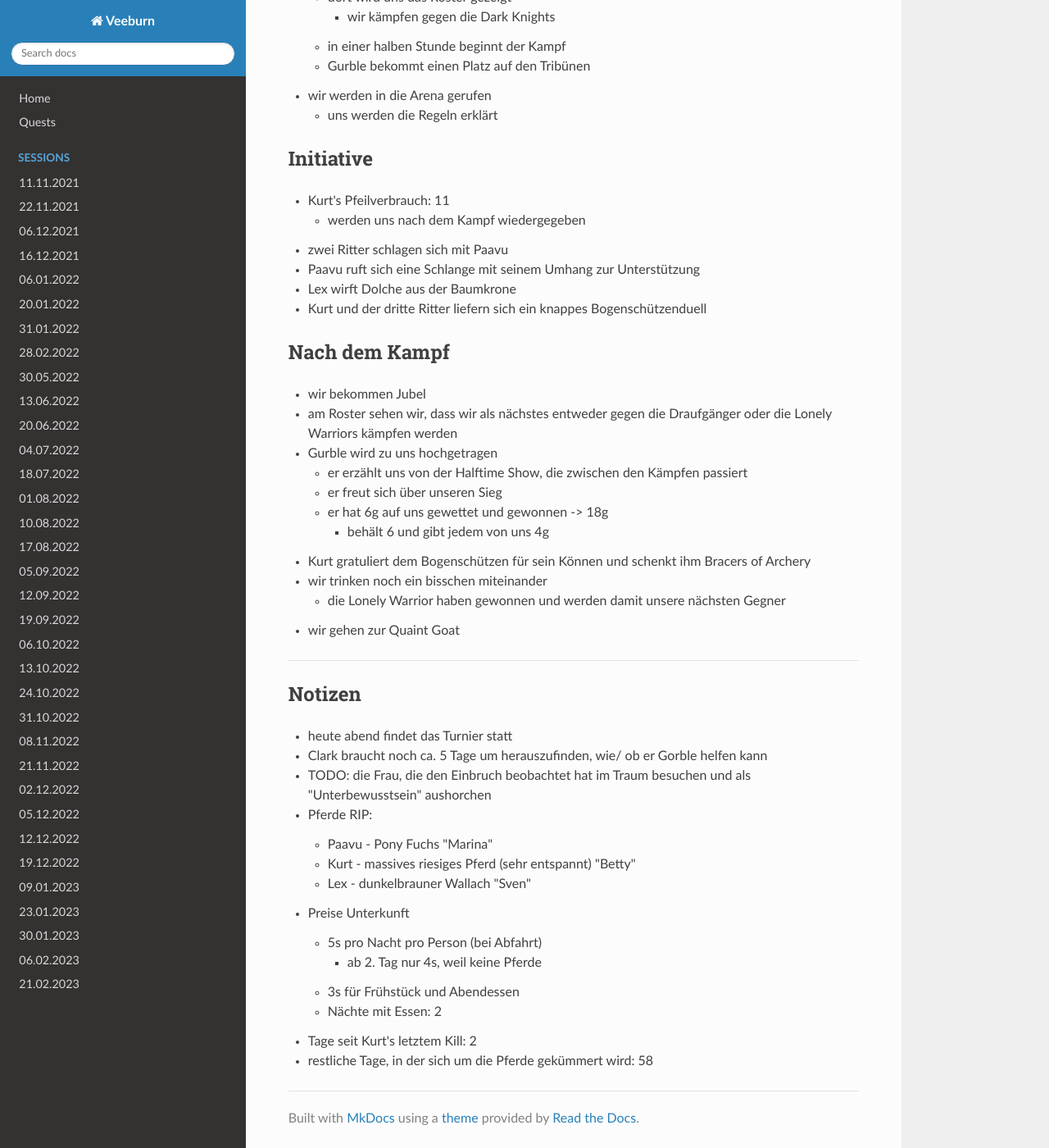
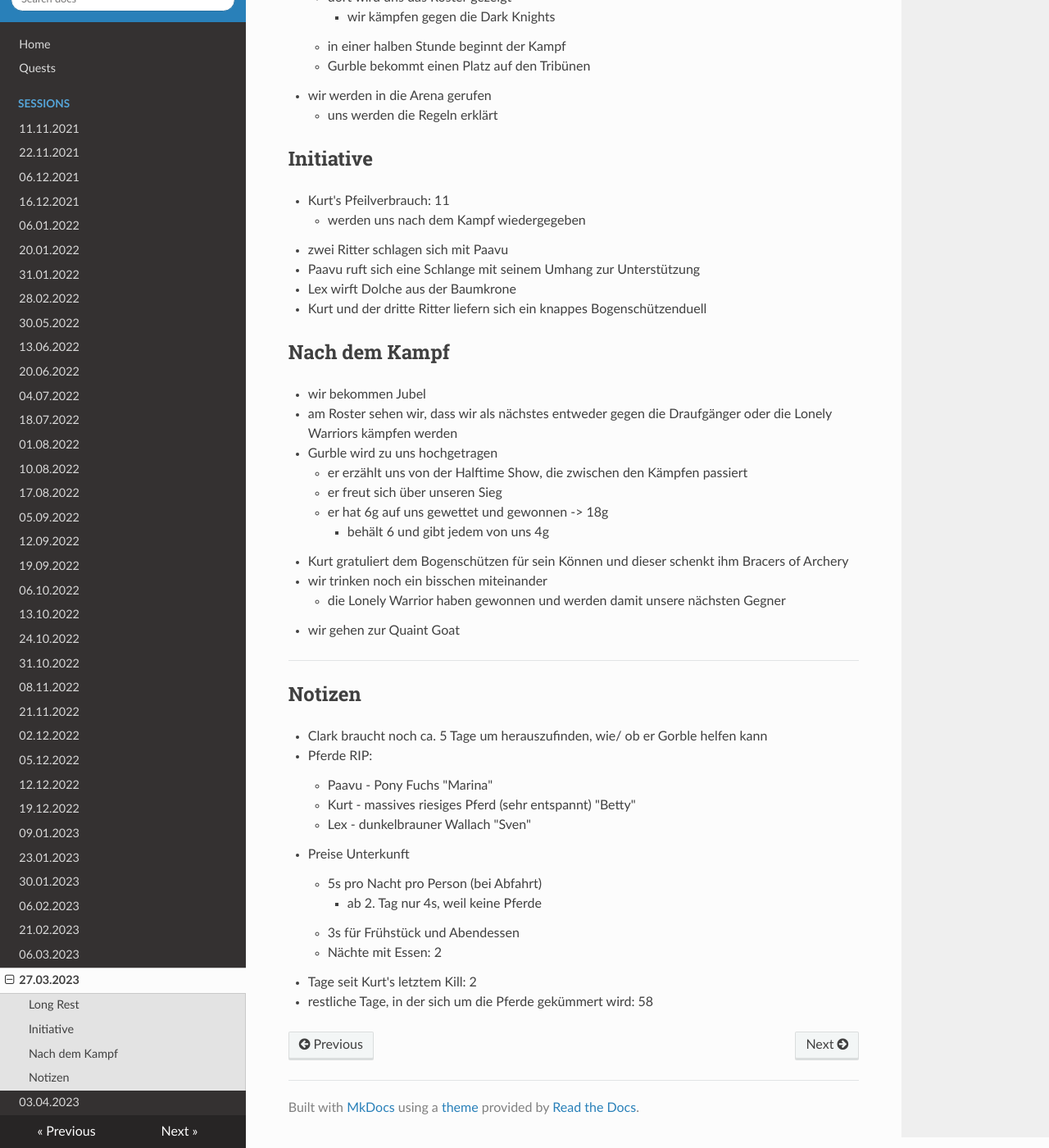
Before and after one commit to MilasBaumgarten/Veeburn, an MkDocs documentation site: the page built from docs/2023_03_27.md, in a window 1280 px wide and 1400 px high, scrolled down 2631 px. Shown: the whole window at 82% size. Built offline with MkDocs 1.6.1, drawn with Linux system fonts in a browser that asks for light colours; nearby versions of some CDN libraries; some of the changed text lies outside the part shown.

Commit message:
04.03.2023 WIP

```diff
--- a/docs/2023_03_27.md
+++ b/docs/2023_03_27.md
@@ -111,7 +111,7 @@
 	- er freut sich über unseren Sieg
 	- er hat 6g auf uns gewettet und gewonnen -> 18g
 		- behält 6 und gibt jedem von uns 4g
-- Kurt gratuliert dem Bogenschützen für sein Können und schenkt ihm Bracers of Archery
+- Kurt gratuliert dem Bogenschützen für sein Können und dieser schenkt ihm Bracers of Archery
 - wir trinken noch ein bisschen miteinander
 	- die Lonely Warrior haben gewonnen und werden damit unsere nächsten Gegner
 - wir gehen zur Quaint Goat
@@ -119,9 +119,7 @@
 
 ---
 ## Notizen
-- heute abend findet das Turnier statt
 - Clark braucht noch ca. 5 Tage um herauszufinden, wie/ ob er Gorble helfen kann
-- TODO: die Frau, die den Einbruch beobachtet hat im Traum besuchen und als "Unterbewusstsein" aushorchen
 
 - Pferde RIP:
     - Paavu - Pony Fuchs "Marina"
--- a/mkdocs.yml
+++ b/mkdocs.yml
@@ -37,4 +37,7 @@ nav:
     - 30.01.2023: 2023_01_30.md
     - 06.02.2023: 2023_02_06.md
     - 21.02.2023: 2023_02_21.md
+    - 06.03.2023: 2023_03_06.md
+    - 27.03.2023: 2023_03_27.md
+    - 03.04.2023: 2023_04_03.md
 theme: readthedocs
```
Also changed, not shown: other parts of docs/2023_03_27.md (+1 -1 lines), docs/2023_04_03.md (added, +20 -0 lines).
